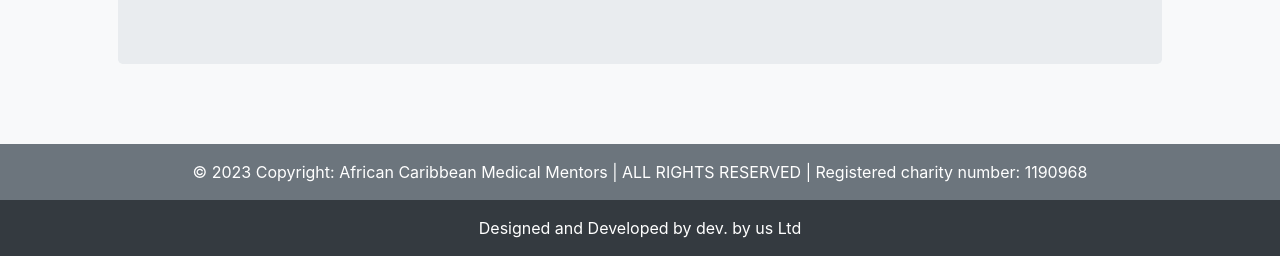
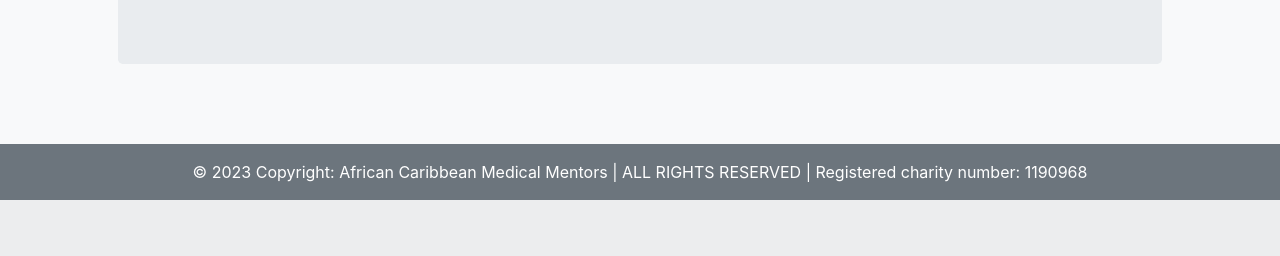
Before and after one commit to Dmani871/ACMM, a Django app: page /mentorship/ in a window 1280 px wide. Shown: the part 1989-2245 px from the top of the page. After the commit the page ends 2189 px from the top, so only its background shows below. Run offline with Django 3.2, Linux system fonts and the light colour scheme; parts of the project's set-up code (start-up, migrations or seed data) failed here and were passed over; some libraries are stand-ins or nearby versions.

Commit message:
Removed the dev by us footer

```diff
--- a/mentorship/templates/mentorship/base.html
+++ b/mentorship/templates/mentorship/base.html
@@ -28,11 +28,6 @@
         <a class="text-white" href="https://www.acmedicalmentors.co.uk/">African Caribbean Medical Mentors </a> | ALL RIGHTS RESERVED |
      Registered charity number: 1190968
     </div>
-    <div class="text-center text-white p-3 bg-dark">
-        Designed and Developed by
-        <a class="text-white" href="https://www.devbyus.co.uk/">dev. by us Ltd</a>
-    </div>
-
 </footer>
 </body>
 </html>
```
